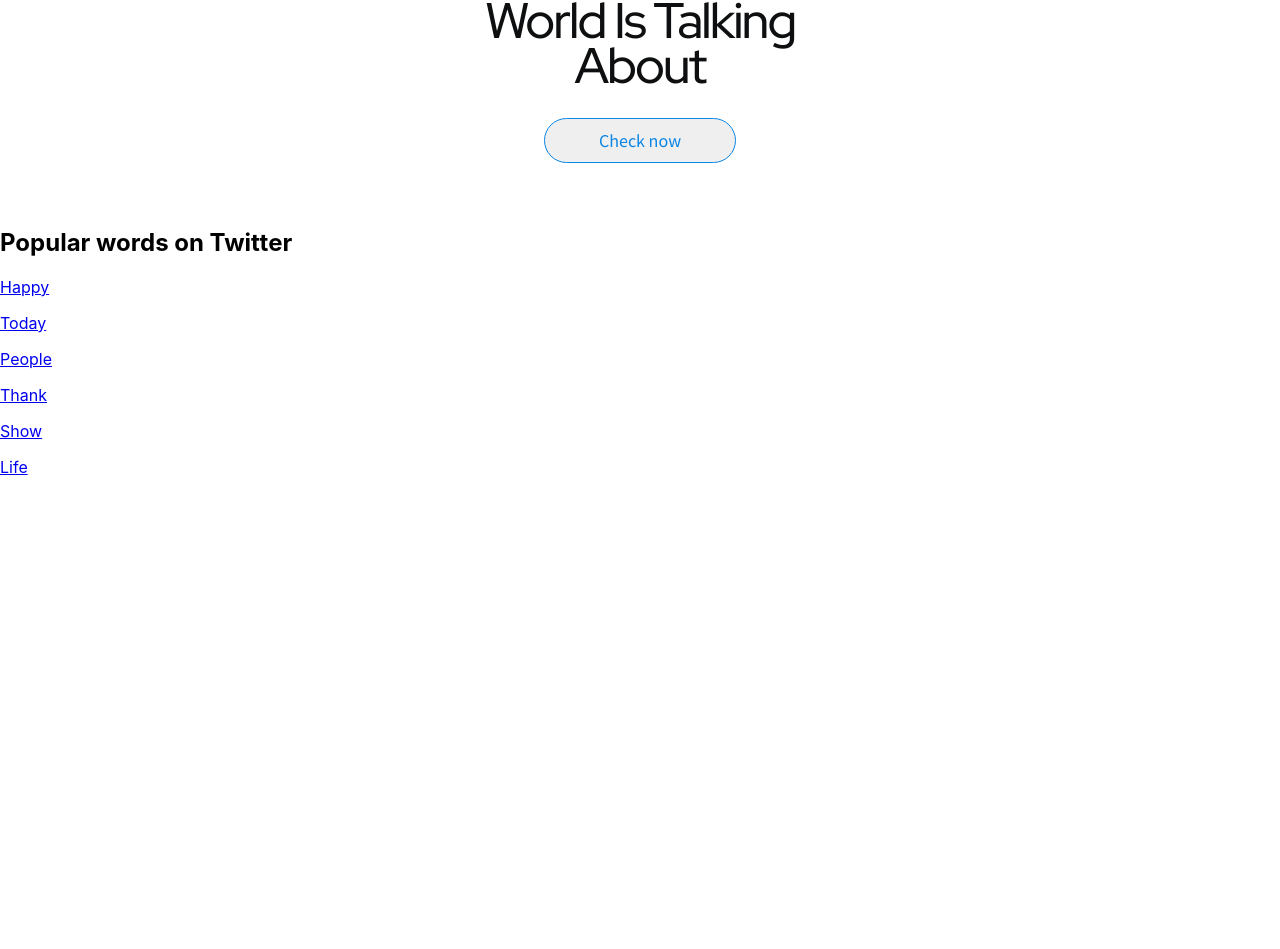
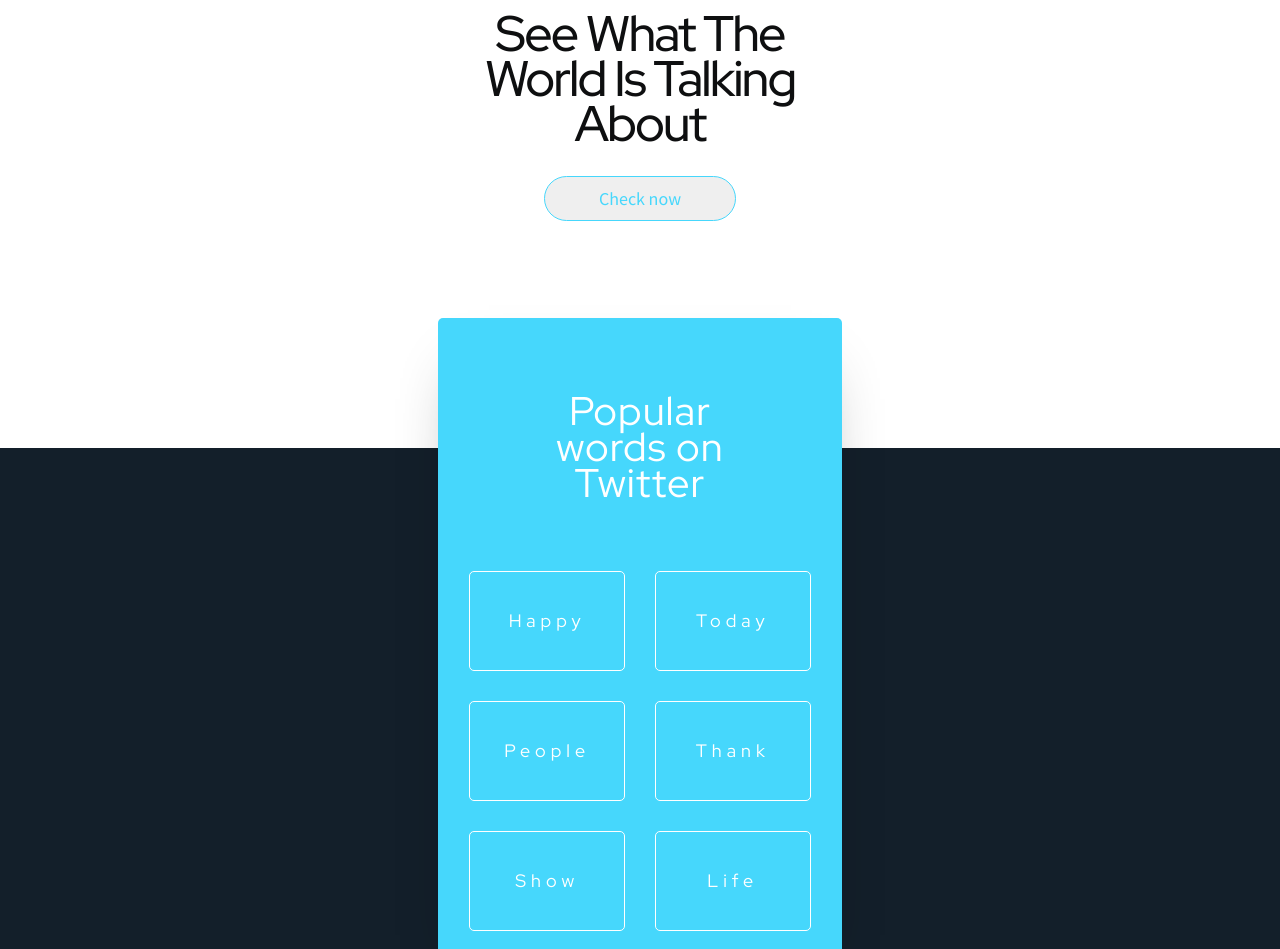
Before and after one commit to michalzagrodzki/shortcut-exercise, a React (Create React App) app: page / in a window 1280 px wide. Shown: the part 431-1380 px from the top of the page. Before the commit the page ends 924 px from the top, so only its background shows below. Built offline with nearby package versions, Linux system fonts and the light colour scheme.

Commit message:
Add and correct styles for Main component

```diff
--- a/src/components/Main/Main.js
+++ b/src/components/Main/Main.js
@@ -108,7 +108,9 @@ class Main extends React.Component {
           </Link>
         </section>
         <section className="main-recommendations-section">
-          <h2>{ recommendation.title }</h2>
+          <div className="main-recommendations-container">
+            <h3>{ recommendation.title }</h3>
+            <div className="main-recommendations-list">
               {
                 recommendation.list.map((item, index) =>
                   <Link key={index} to={`/topic/${item.title}`}>
@@ -116,6 +118,8 @@ class Main extends React.Component {
                   </Link>
                 )
               }
+            </div>
+          </div>
         </section>
       </div>
     );
--- a/src/components/Main/Main.scss
+++ b/src/components/Main/Main.scss
@@ -47,7 +47,7 @@
 
 	button {
 		color: map-get($font-basic-colors, "light");
-		background-color: map-get($main-colors, "tertiary");
+		background-color: map-get($main-colors, "secondary");
 		border: none;
 		margin: 0 15px 0 15px;
 		min-width: 12vw;
@@ -68,13 +68,15 @@
 	display: flex;
   flex-direction: column;
   align-items: center;
+  justify-content: center;
   background-color: map-get($basic-colors, "light");
-  height: 40vh;
+  height: 45vh;
   margin-top: -27px;
+  padding-bottom: 25vh;
 
   h2 {
     color: map-get($font-basic-colors, "dark");
-    margin: 65px 0 30px 0;
+    margin: 95px 0 30px 0;
     text-transform: capitalize;
     letter-spacing: -2px;
     line-height: 0.9;
@@ -92,8 +94,8 @@
     border: none;
     min-width: 15vw;
     border-radius: 30px;
-    border: 1px solid map-get($main-colors, "tertiary");
-    color: map-get($main-colors, "tertiary");
+    border: 1px solid map-get($main-colors, "secondary");
+    color: map-get($main-colors, "secondary");
     padding: 10px;
     font: {
       size: 18px;
@@ -106,3 +108,76 @@
     }
   }
 }
+
+.main-recommendations-section {
+  display: flex;
+  flex-direction: column;
+  align-items: center;
+  background-color: map-get($main-colors, "primary");
+}
+
+.main-recommendations-container {
+  display: flex;
+  flex-direction: column;
+  align-items: center;
+  width: 30vw;
+  background-color: map-get($main-colors, "secondary");
+  padding: 10px;
+  margin: -130px 0 80px 0;
+  box-shadow: 0 30px 60px -30px rgba(0,0,0,.45);
+  border-radius: 5px;
+
+  h3 {
+    color: map-get($font-basic-colors, "light");
+    margin: 65px 0 55px 0;
+    letter-spacing: 1px;
+    line-height: 0.9;
+    width: 20vw;
+    text-align: center;
+    font: {
+      size: 40px;
+      weight: 300;
+      family: $font-primary;
+    }
+  }
+}
+
+.main-recommendations-list {
+  display: flex;
+  flex-direction: row;
+  flex-wrap: wrap;
+  justify-content: center;
+
+  a {
+    text-align: center;
+    text-decoration: none;
+    width: 40%;
+    border: 1px solid map-get($basic-colors, "light");
+    border-radius: 5px;
+    margin: 15px;
+
+    &:hover {
+      cursor: pointer;
+
+      p {
+        font: {
+          weight: 700;
+        }
+      }
+    }
+  }
+
+  p {
+    color: map-get($font-basic-colors, "light");
+    margin: 0;
+    letter-spacing: 5px;
+    line-height: 1;
+    text-align: center;
+    padding: 40px 0 40px 0;
+    font: {
+      size: 18px;
+      weight: 400;
+      family: $font-primary;
+    }
+  }
+}
```
Lines whose indentation alone changed are shown as unchanged.
